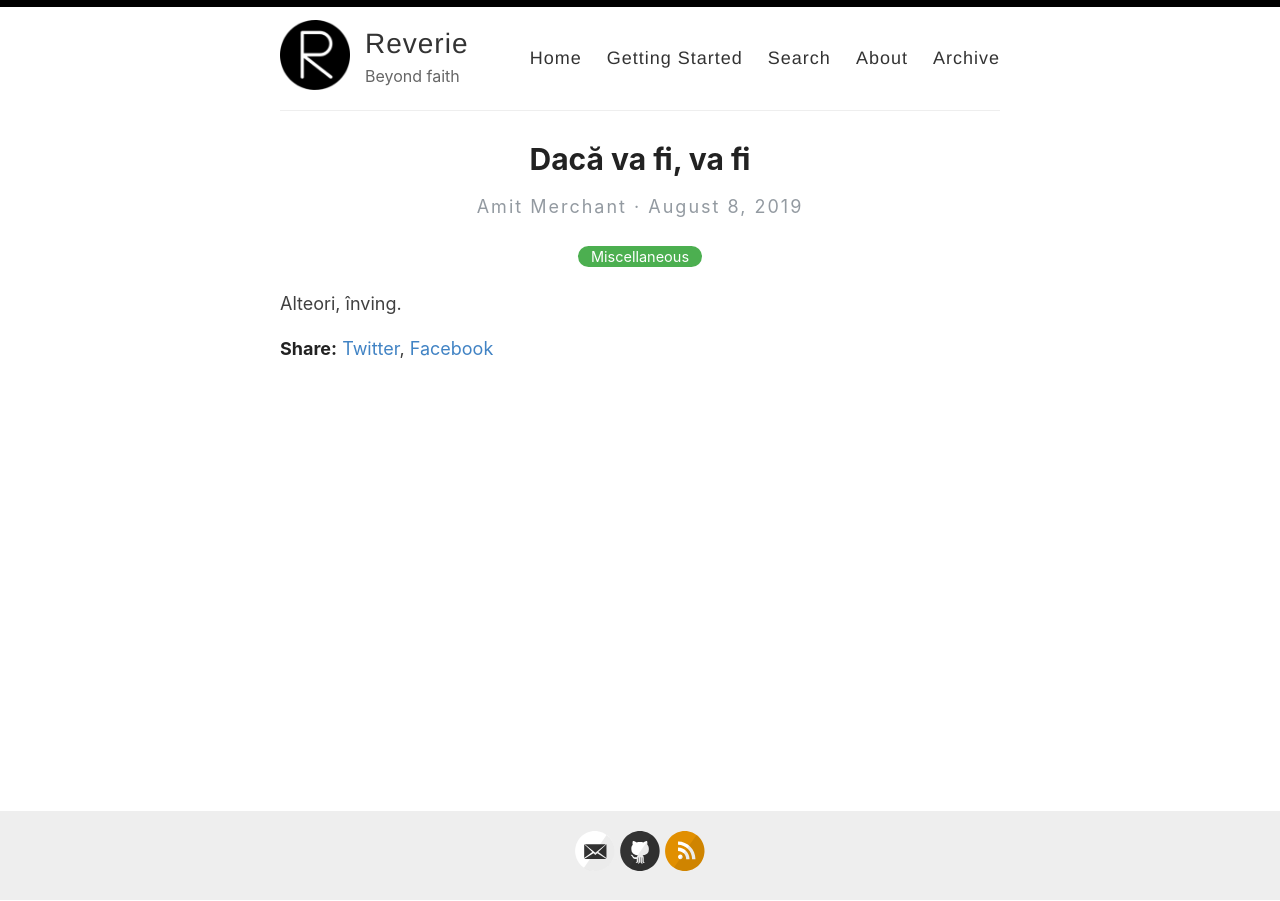
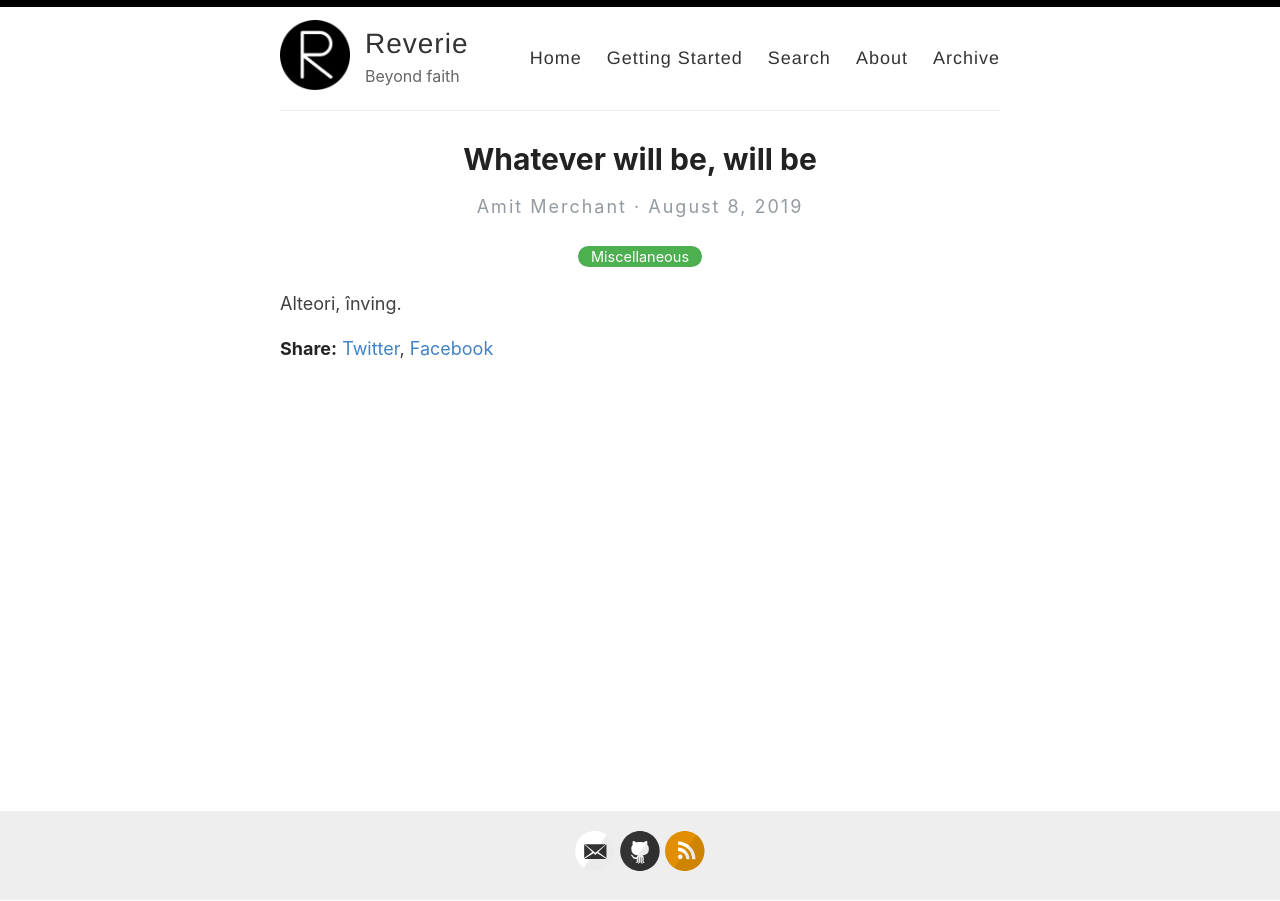
Before and after one commit to Cristian-CALOIAN/reverie, a Jekyll site: the page built from _posts/2019-08-08-titlul-meu.md, in a window 1280 px wide. Built offline with Jekyll 4.4.1, drawn with Linux system fonts in a browser that asks for light colours.

Commit message:
Update 2019-08-08-titlul-meu.md

```diff
--- a/_posts/2019-08-08-titlul-meu.md
+++ b/_posts/2019-08-08-titlul-meu.md
@@ -1,6 +1,6 @@
 ---
 layout: post
-title: "Dacă va fi, va fi"
+title: "Whatever will be, will be"
 categories: Miscellaneous
 ---
 Alteori, înving.
```
